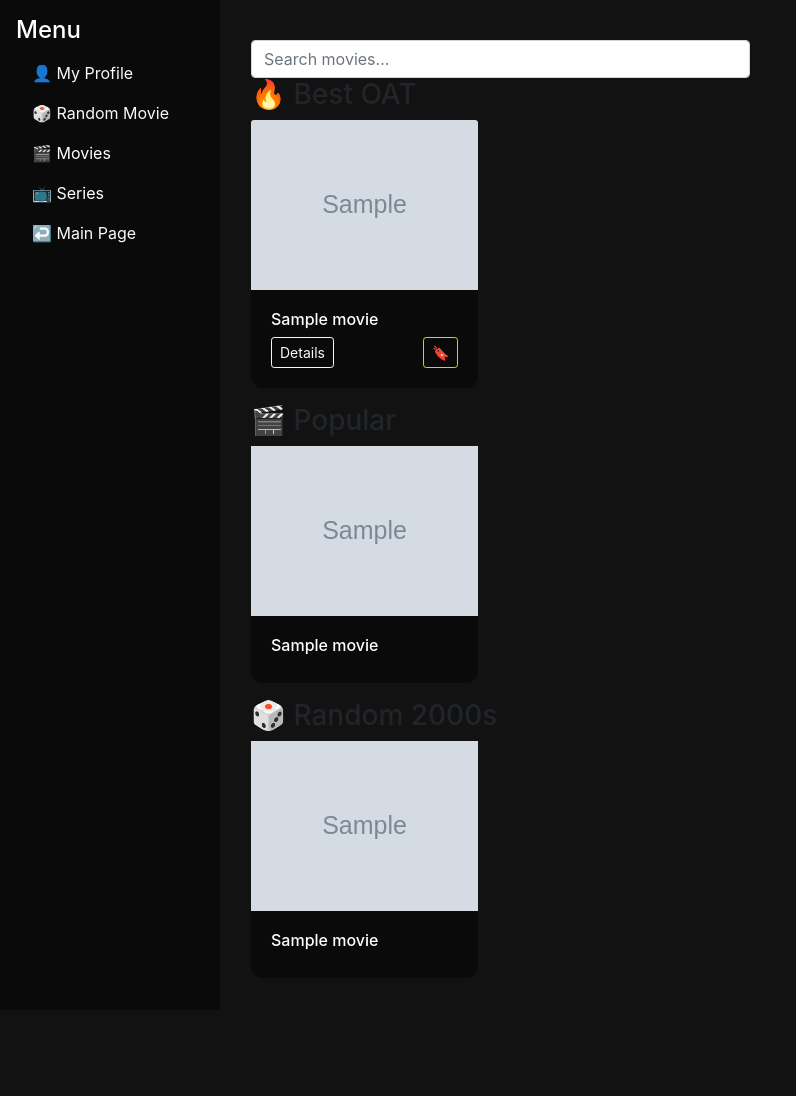
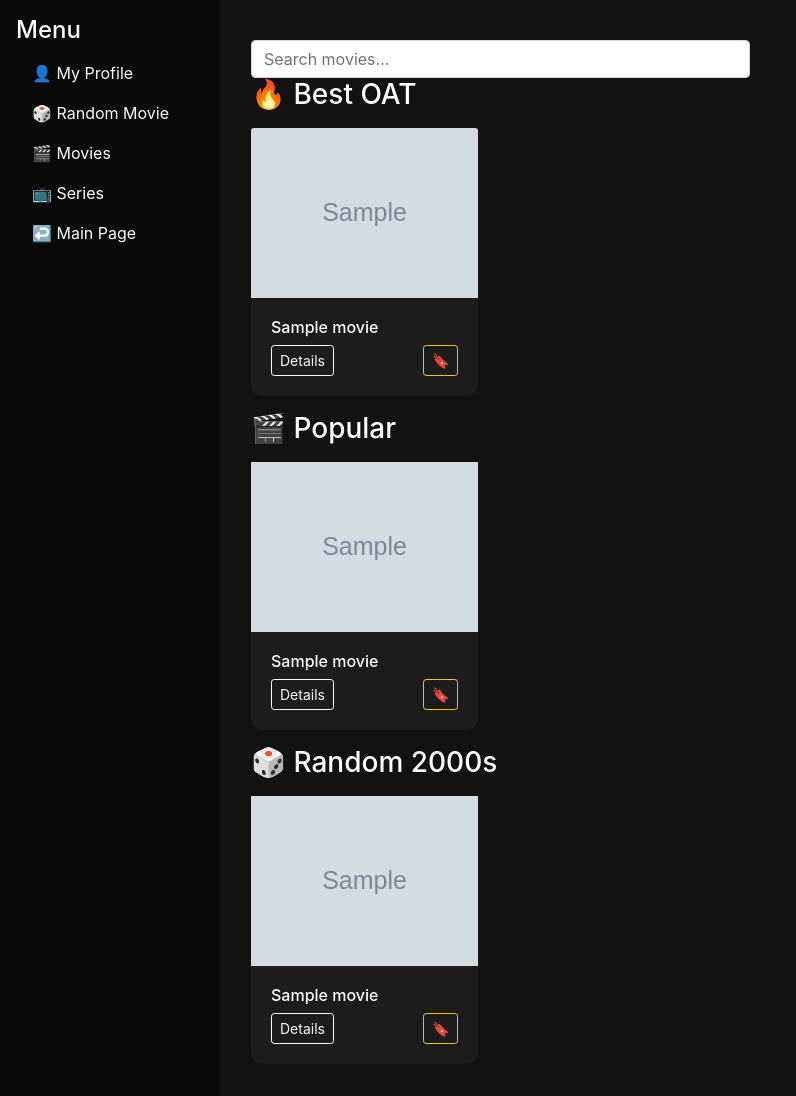
Before and after one commit to 7143cmd/Django-watchlist-film-with-api-connection-and-authorization, a Django app: template main/templates/main/movies.html in a window 1280 px wide. Shown: the whole page, without its empty margins (0-796 px from the left). Before the commit the page ends 950 px from the top, so only its background shows below. Run offline with Django 5.2, Linux system fonts and the light colour scheme; the template is opened without the code that fills it: most values are stand-ins (such as "Sample title", 1, 10 or a date in 2020); grey boxes marked "Sample" are stand-in pictures; some libraries are stand-ins or nearby versions.

Commit message:
also minor changes

```diff
--- a/main/static/style.css
+++ b/main/static/style.css
@@ -37,3 +37,8 @@ body {
 .nav-link:hover {
     color: #0d6efd !important;
 }
+
+.card {
+    background-color: #1c1c1c !important;
+    color: white !important;
+}
--- a/main/templates/main/movies.html
+++ b/main/templates/main/movies.html
@@ -25,7 +25,7 @@
     });
     </script>
 
-    <h3>🔥 Best OAT</h3>
+    <h3 class="text-white mb-3">🔥 Best OAT</h3>
     <div class="row">
         {% for movie in best %}
         <div class="col-md-3">
@@ -50,7 +50,7 @@
         {% endfor %}
     </div>
 
-    <h3>🎬 Popular</h3>
+    <h3 class="text-white mb-3">🎬 Popular</h3>
     <div class="row">
         {% for movie in popular %}
         <div class="col-md-3">
@@ -58,13 +58,24 @@
                 <img src="{{ movie.primaryImage.url }}">
                 <div class="card-body">
                     <h6>{{ movie.primaryTitle }}</h6>
+                    <div class="d-flex justify-content-between">
+                        <a href="https://www.imdb.com/title/{{ movie.id }}/"
+                        target="_blank"
+                        class="btn btn-outline-light btn-sm">
+                            Details
+                        </a>
+
+                        <button class="btn btn-outline-warning btn-sm">
+                            🔖
+                        </button>
+                    </div>
                 </div>
             </div>
         </div>
         {% endfor %}
     </div>
 
-    <h3>🎲 Random 2000s</h3>
+    <h3 class="text-white mb-3">🎲 Random 2000s</h3>
     <div class="row">
         {% for movie in randoms %}
         <div class="col-md-3">
@@ -72,6 +83,17 @@
                 <img src="{{ movie.primaryImage.url }}">
                 <div class="card-body">
                     <h6>{{ movie.primaryTitle }}</h6>
+                    <div class="d-flex justify-content-between">
+                        <a href="https://www.imdb.com/title/{{ movie.id }}/"
+                        target="_blank"
+                        class="btn btn-outline-light btn-sm">
+                            Details
+                        </a>
+
+                        <button class="btn btn-outline-warning btn-sm">
+                            🔖
+                        </button>
+                    </div>
                 </div>
             </div>
         </div>
```
Also changed, not shown: main/templates/main/series.html (+25 -3 lines).
